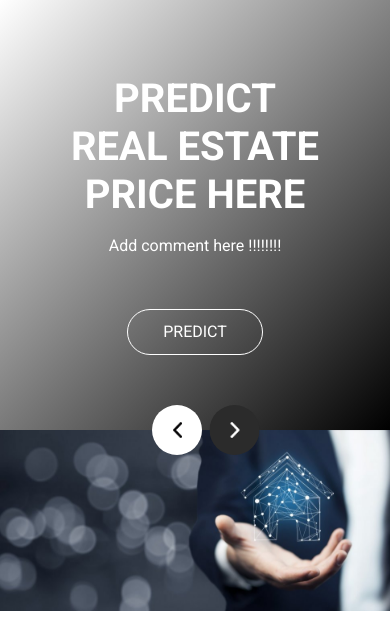
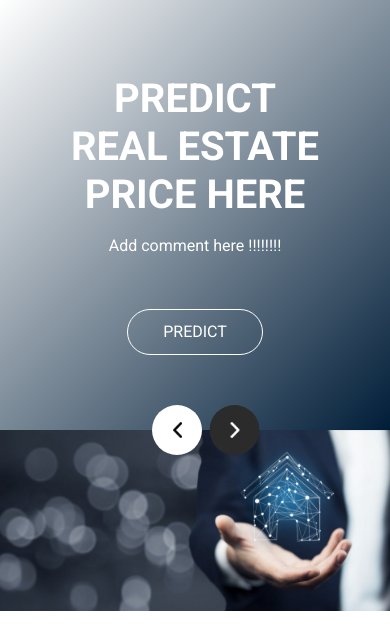
Before and after one commit to sirBarbouchi/pfa, a Flask app: page / in a window 390 px wide. Shown: the part 70-699 px from the top of the page. Run offline with Flask 2, Linux system fonts and the light colour scheme; parts of the project's set-up code (start-up, migrations or seed data) failed here and were passed over; some libraries are stand-ins or nearby versions.

Commit message:
Update responsive.css

```diff
--- a/static/css/responsive.css
+++ b/static/css/responsive.css
@@ -17,7 +17,7 @@
     width: 100%;
     text-align: center;
     padding: 75px 15px;
-    background: linear-gradient(135deg, #ffffff, #000000);
+    background: linear-gradient(135deg, #ffffff, #001D38);
     position: relative;
   }
 
```
